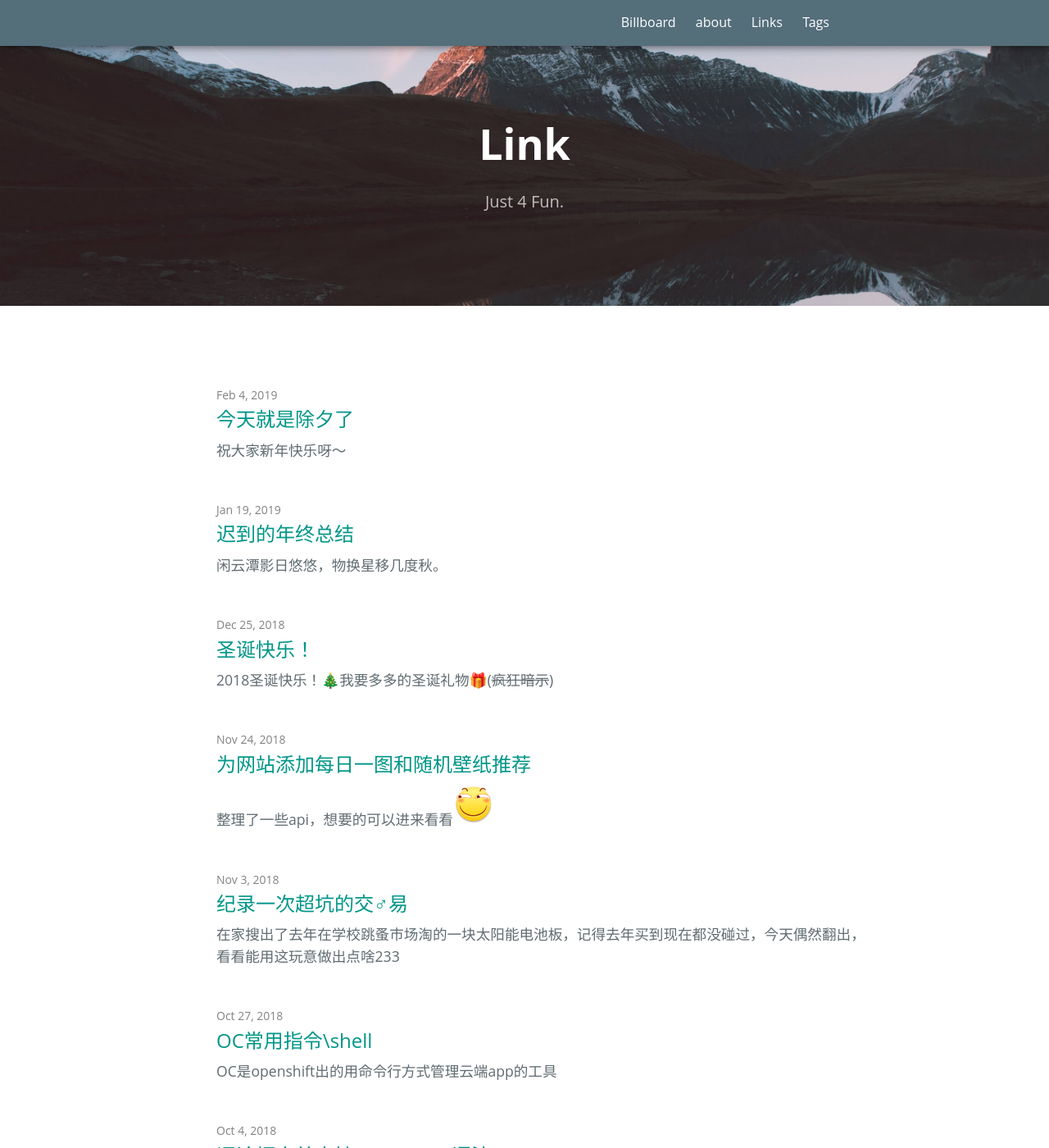
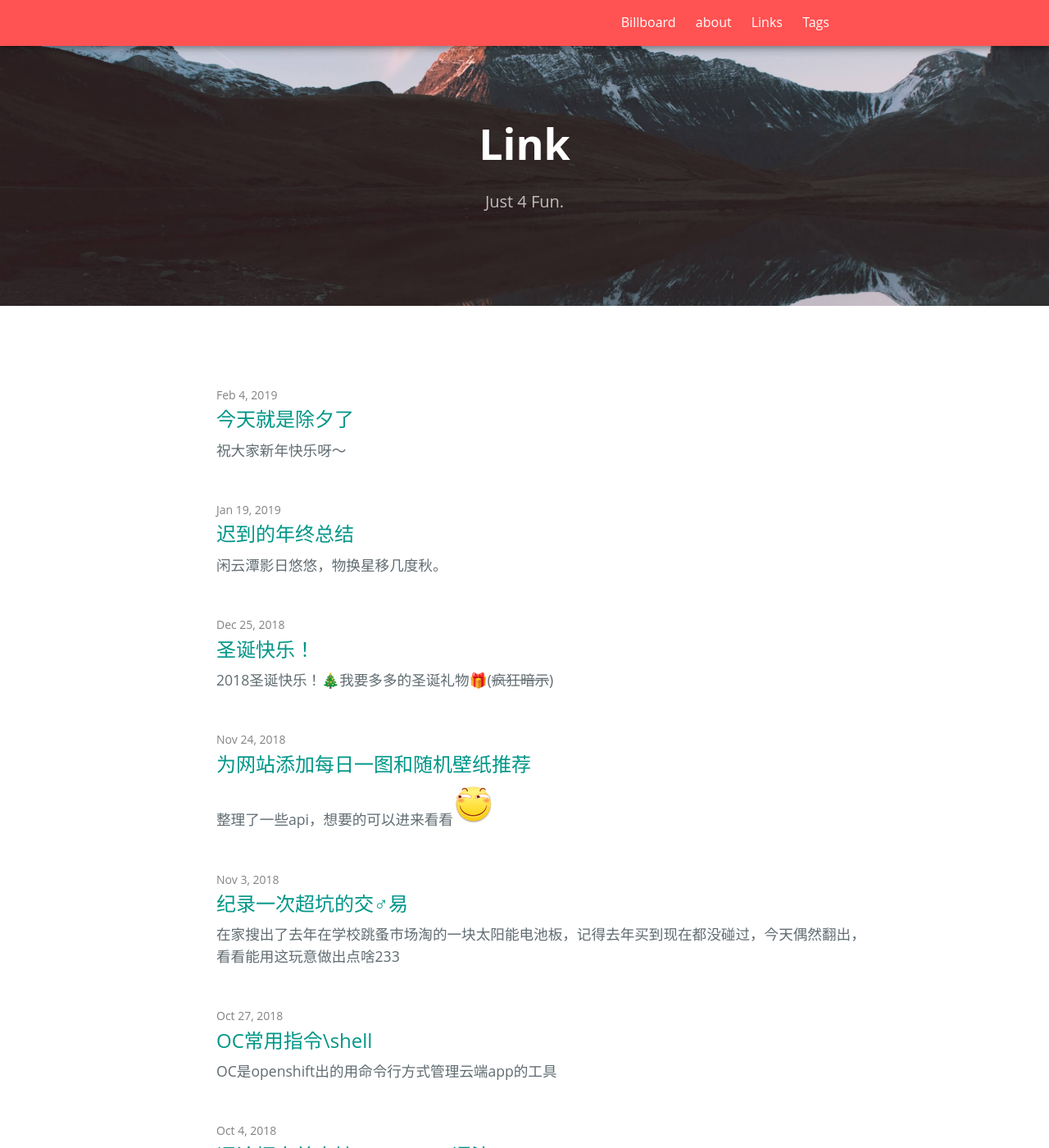
Before and after one commit to link9596/qwq, a Jekyll site: the page built from index.html, in a window 1280 px wide and 1400 px high. Shown: the whole window at 82% size. Built offline with Jekyll 4.4.1, drawn with Linux system fonts in a browser that asks for light colours; emoji names are drawn with the system emoji font; some web fonts are replaced; the list of posts is cut into pages by our own code; comment, search, counter and statistics services are not loaded.

Commit message:
新年新气象

```diff
--- a/_sass/blog/_layout.scss
+++ b/_sass/blog/_layout.scss
@@ -5,7 +5,7 @@
 .site-header {
   border-bottom: 0px solid $grey-color-light;
   min-height: $spacing-unit * 1.865;
-  background-color: #546E7A;/*#EC407A粉,#3F51B5紫*/
+  background-color: #FF5252;/*#EC407A粉,#546E7A蓝灰,#3F51B5紫*/
   box-shadow: 0 3px 5px -1px rgba(0, 0, 0, .2), 0 5px 8px 0 rgba(0, 0, 0, .14), 0 1px 14px 0 rgba(0, 0, 0, .12);
 
   // Positioning context for the mobile navigation icon
```
